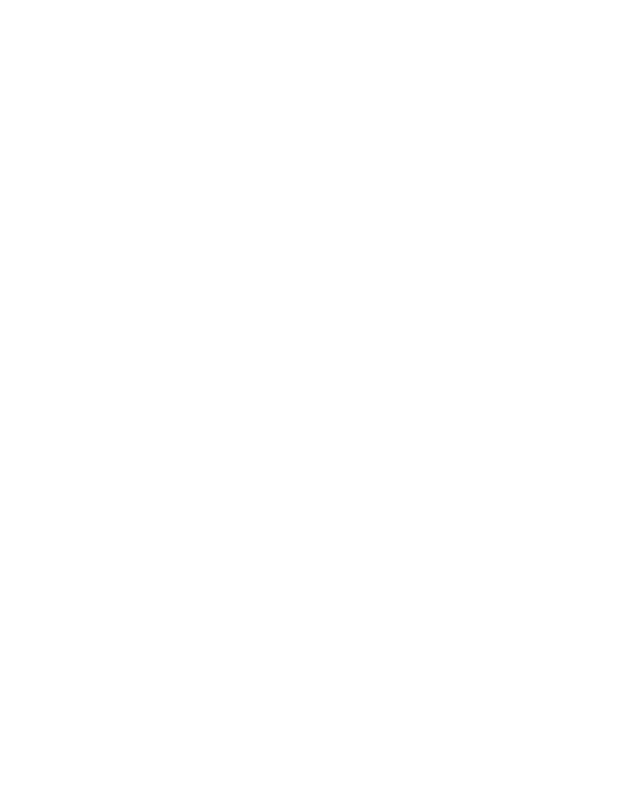
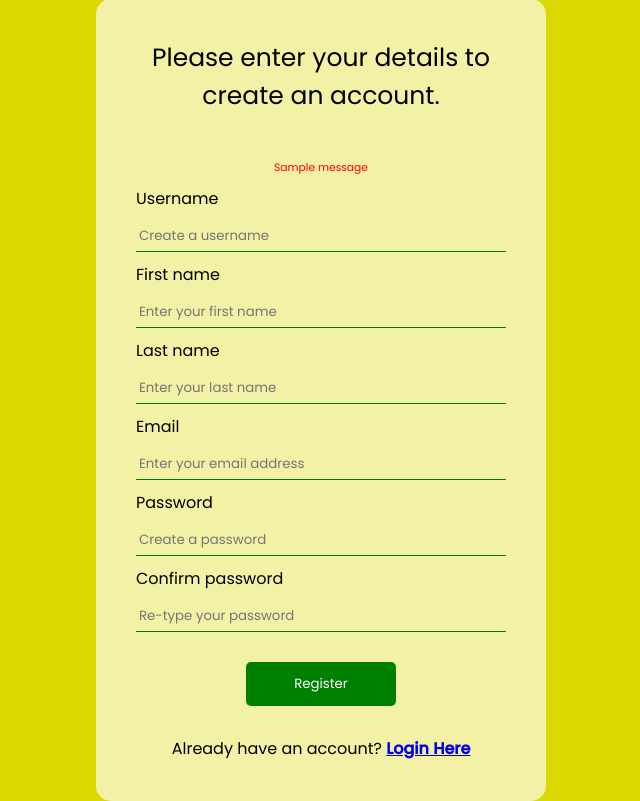
Before and after one commit to Aphiwe-Makisi/todo, a Django app: page /register in a window 1280 px wide. Before the commit the part shown is empty. Shown: the whole page, without its empty margins (319-959 px from the left). Run offline with Django 4.2, Linux system fonts and the light colour scheme; one stand-in notice (Sample message) is shown.

Commit message:
Added registration form functionality

```diff
--- a/static/login.css
+++ b/static/login.css
@@ -1,24 +1,26 @@
-@import url('https://fonts.googleapis.com/css2?family=Poppins:wght@300;400;500&display=swap');
+@import url("https://fonts.googleapis.com/css2?family=Poppins:wght@300;400;500&display=swap");
 
 * {
   margin: 0;
   padding: 0;
   object-fit: contain;
   box-sizing: border-box;
-    font-family: 'Poppins', sans-serif;
+  font-family: "Poppins", sans-serif;
+}
+
+body, form, .form-input {
+  display: flex;
 }
 
 body {
   height: 100vh;
-    display: flex;
   justify-content: center;
+  align-items: center;
   background-color: rgb(219, 216, 0);
 }
 
 form {
-    margin-top: 150px;
   width: 450px;
-    display: flex;
   flex-direction: column;
   align-items: center;
   background-color: rgba(255, 255, 255, 0.65);
@@ -36,7 +38,6 @@
 
 .form-input {
   width: 100%;
-    display: flex;
   flex-direction: column;
   gap: 10px;
 }
@@ -55,21 +56,28 @@
 }
 
 button {
-    padding: 8px;
-    width: 100px;
-    margin-top: 30px;
+  background-color: rgb(0, 128, 0);
   border: none;
   outline: none;
-    border-radius: 4px;
-    background-color: rgb(0, 128, 0);
+  width: 150px;
+  border-radius: 5px;
+  margin: 20px 0;
+  padding: 12px;
+  color: #fff;
+  cursor: pointer;
+  transition: transform 0.3s ease-in, background-color 0.3s ease-in;
 }
 
-button a {
-    text-decoration: none;
-    color: #fff;
+button:hover {
+  opacity: 0.9;
 }
 
-span a {
-    margin-top: 30px;
-    text-decoration: none;
+button:active {
+  transform: scale(0.9);
 }
+
+h6 {
+  color: #ff0000;
+  text-align: center;
+  font-weight: 400;
+}
--- a/templates/register.html
+++ b/templates/register.html
@@ -1,12 +1,83 @@
+{% load static %}
 <!DOCTYPE html>
 <html lang="en">
-<head>
-    <meta charset="UTF-8">
-    <meta http-equiv="X-UA-Compatible" content="IE=edge">
-    <meta name="viewport" content="width=device-width, initial-scale=1.0">
+  <head>
+    <meta charset="UTF-8" />
+    <meta http-equiv="X-UA-Compatible" content="IE=edge" />
+    <meta name="viewport" content="width=device-width, initial-scale=1.0" />
+    <link rel="stylesheet" href="{% static 'login.css' %}">
     <title>Register</title>
-</head>
-<body>
-
-</body>
+  </head>
+  <body>
+    <div class="wrapper">
+      <form method="POST" action="register">
+        {% csrf_token %}
+        <p>Please enter your details to create an account.</p>
+        {% for message in messages %}
+          <h6>{{message}}</h6>
+        {% endfor %}
+        <div class="form-input">
+          <label for="username">Username</label>
+          <input
+            type="text"
+            name="username"
+            placeholder="Create a username"
+            required
+          />
+        </div>
+        <div class="form-input">
+          <label for="f_name">First name</label>
+          <input
+            type="text"
+            name="f_name"
+            placeholder="Enter your first name"
+            required
+          />
+        </div>
+        <div class="form-input">
+          <label for="l_name">Last name</label>
+          <input
+            type="text"
+            name="l_name"
+            placeholder="Enter your last name"
+          />
+        </div>
+        <div class="form-input">
+          <label for="email">Email</label>
+          <input
+            type="email"
+            name="email"
+            placeholder="Enter your email address"
+            required
+          />
+        </div>
+        <div class="form-input">
+          <label for="password">Password</label>
+          <input
+            type="password"
+            name="password"
+            placeholder="Create a password"
+            required
+          />
+        </div>
+        <div class="form-input">
+          <label for="password2">Confirm password</label>
+          <input
+            type="password"
+            name="password2"
+            placeholder="Re-type your password"
+            required
+          />
+        </div>
+        <button type="submit">
+          <!-- <a href="">Register</a> -->
+          Register
+        </button>
+        <span
+          >Already have an account?
+          <a href="login"><strong>Login Here</strong></a></span
+        >
+      </form>
+    </div>
+  </body>
 </html>
--- a/todo_app/settings.py
+++ b/todo_app/settings.py
@@ -12,6 +12,7 @@
 
 from pathlib import Path
 import os
+from decouple import config
 
 # Build paths inside the project like this: BASE_DIR / 'subdir'.
 BASE_DIR = Path(__file__).resolve().parent.parent
@@ -21,10 +22,10 @@
 # See https://docs.djangoproject.com/en/4.1/howto/deployment/checklist/
 
 # SECURITY WARNING: keep the secret key used in production secret!
-SECRET_KEY = "django-insecure-73*i0(jgod2@$y*@_u0$zom#lr*ltzmo6cz9)$e6wsg+=bn@t+"
+SECRET_KEY = config('SECRET_KEY')
 
 # SECURITY WARNING: don't run with debug turned on in production!
-DEBUG = True
+DEBUG = config('DEBUG', cast=bool)
 
 ALLOWED_HOSTS = []
 
--- a/todos/views.py
+++ b/todos/views.py
@@ -1,4 +1,7 @@
-from django.shortcuts import render
+from django.shortcuts import render, redirect
+from django.contrib.auth.models import User
+from django.contrib import messages
+from django.contrib import auth
 
 # Create your views here.
 def index(request):
@@ -8,4 +11,41 @@
     return render(request, 'login.html')
 
 def register(request):
-    return render(request, 'register.html')
+    # if the button is clicked and the method received from request is POST
+    if request.method == 'POST':
+
+        # Create variables to store data from the form
+        f_name = request.POST['f_name']
+        l_name = request.POST['l_name']
+        email_add = request.POST['email']
+        username = request.POST['username']
+        password = request.POST['password']
+        password2 = request.POST['password2']
+
+        # check if both passwords are the same
+        if password == password2:
+
+            # check if the email already exists in the database
+            if User.objects.filter(email=email_add).exists():
+                messages.info(request, 'The email address is already in use.')
+                return redirect('register')
+
+            #check if the username already exists in the database
+            elif User.objects.filter(username=username).exists():
+                messages.info(request, 'The username is already taken.')
+                return redirect('register')
+
+            #if everything is False then this should be excecuted
+            else:
+                user = User.objects.create_user(first_name=f_name, last_name=l_name, username=username, email=email_add, password=password)
+                user.save()
+                return redirect('login')
+
+        # if passwords don't match this should run
+        else:
+            messages.info(request, 'Passwords don\'t match.')
+            return redirect('register')
+
+    # if users is not looking to register we still render the view
+    else:
+        return render(request, 'register.html')
```
Also changed, not shown: static/register.css (deleted, +0 -16 lines), templates/login.html (+10 -7 lines), db.sqlite3. Lines whose indentation alone changed are shown as unchanged.
